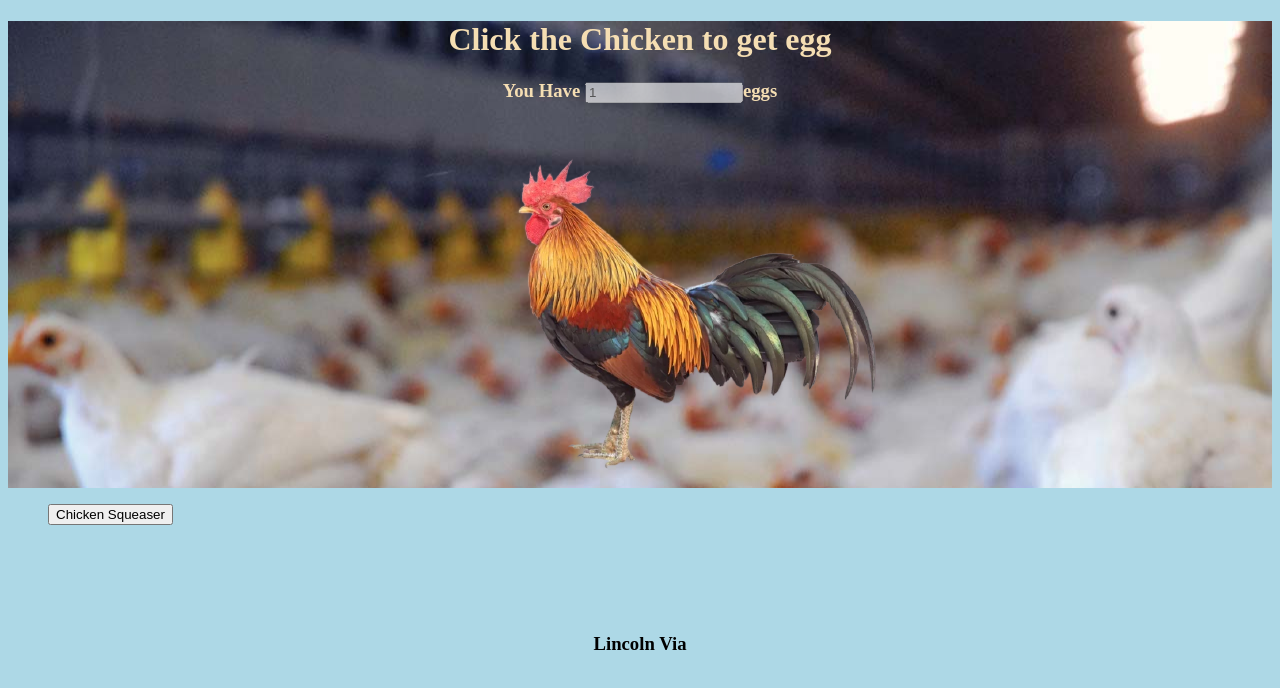
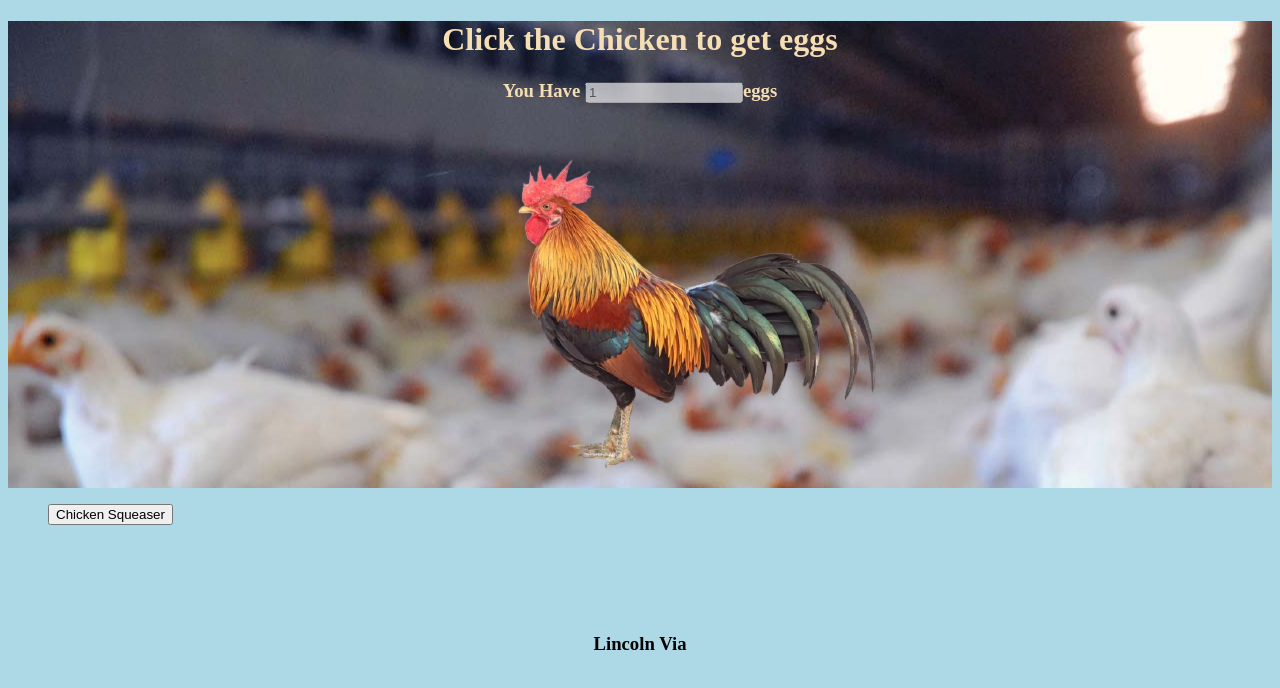
Before and after one commit to LincolnVia/ChickenClicker, a website: page index.html in a window 1280 px wide. Drawn offline with Linux system fonts and the light colour scheme.

Commit message:
Update index.html

```diff
--- a/index.html
+++ b/index.html
@@ -12,7 +12,7 @@
   </head>
   <body>
     <div style="background-image: url('imgs/ChickenFarm.jpg'); id="Game">
-      <h1 id="Title">Click the Chicken to get egg</h1>
+      <h1 id="Title">Click the Chicken to get eggs</h1>
 
       <h3 id="YouHave">You Have <input type="text" id="AmountEgg" disabled />eggs</h3>
       <button id="ClearButton" ><img src="imgs/ChickenCLicker.png" onclick="EggClicker()" /></button>
```
